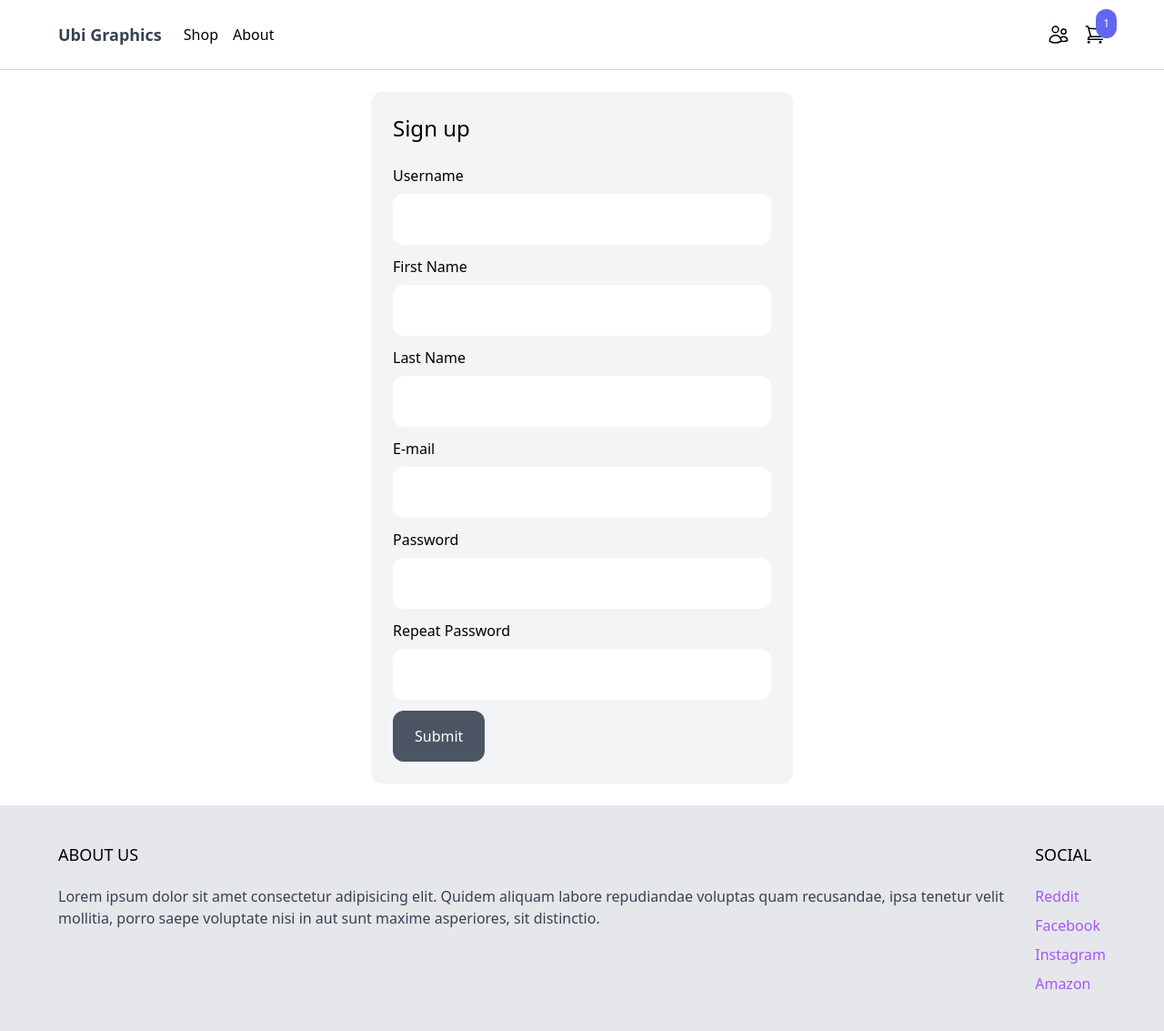
After one commit to lusteroak/django_ecommerce, a Django app: template ubi_graphics/core/templates/core/signup.html in a window 1280 px wide. The commit adds this page. Shown: the whole page at 91% size. Run offline with Django 4.2, Linux system fonts and the light colour scheme; the template is opened without the code that fills it: most values are stand-ins (such as "Sample title", 1, 10 or a date in 2020); some libraries are stand-ins or nearby versions.

Commit message:
add signup and login

```diff
--- a/ubi_graphics/core/templates/core/base.html
+++ b/ubi_graphics/core/templates/core/base.html
@@ -15,6 +15,9 @@
                 <ul class="flex items-center space-x-4">
                     <li><a href="{% url 'shop' %}">Shop</a></li>
                     <li><a href="#">About</a></li>
+                    {% if request.user.is_authenticated %}
+                        <li><a href="{% url 'logout' %}">Log Out</a></li>
+                    {% endif %}
                 </ul>
             </div>
             <div class="menu-right flex items-center space-x-4">
--- /dev/null
+++ b/ubi_graphics/core/templates/core/signup.html
@@ -0,0 +1,54 @@
+{% extends 'core/base.html' %}
+{% block content %}
+<div class="max-w-lg mx-auto flex flex-wrap p-6">
+    <div class="w-full bg-gray-100 p-6 rounded-xl">
+        <h1 class="mb-6 text-2xl">Sign up</h1>
+
+        <form method="post" action="." class="space-y-3">
+            {% csrf_token %}
+
+            <div>
+                <label>Username</label>
+                <input type="text" name="username" class="w-full mt-2 py-4 px-6 bg-white rounded-xl">
+            </div>
+            <div>
+                <label>First Name</label>
+                <input type="text" name="first_name" class="w-full mt-2 py-4 px-6 bg-white rounded-xl">
+            </div>
+            <div>
+                <label>Last Name</label>
+                <input type="text" name="last_name" class="w-full mt-2 py-4 px-6 bg-white rounded-xl">
+            </div>
+            <div>
+                <label>E-mail</label>
+                <input type="email" name="email" class="w-full mt-2 py-4 px-6 bg-white rounded-xl">
+            </div>
+            <div>
+                <label>Password</label>
+                <input type="password" name="password1" class="w-full mt-2 py-4 px-6 bg-white rounded-xl">
+            </div>
+            <div>
+                <label>Repeat Password</label>
+                <input type="password" name="password2" class="w-full mt-2 py-4 px-6 bg-white rounded-xl">
+            </div>
+            {% if form.errors %}
+                {% for field in form %}
+                    {% for error in field.errors %}
+                        <div class="p-6 bg-red-200 text-red-800 rounded-xl">
+                            <p>{{ error|escape}}</p>
+                        </div>
+                    {% endfor %}
+                {% endfor %}
+                {% for error in form.non_field_errors %}
+                    <div class="p-6 bg-red-200 text-red-800 rounded-xl">
+                        <p>{{ error|escape}}</p>
+                    </div>
+                {% endfor%}
+            {% endif %}
+            <div>
+                <button class="py-4 px-6 rounded-xl text-white bg-gray-600 hover:bg-yellow-600">Submit</button>
+            </div>
+        </form>
+    </div>
+</div>
+{% endblock %}
--- a/ubi_graphics/product/templates/product/partials/product_list_item.html
+++ b/ubi_graphics/product/templates/product/partials/product_list_item.html
@@ -1,6 +1,6 @@
 <div class="w-full md:w-1/3 xl:w-1/4 p-6">
     <a href="{% url 'product' product.slug %}">
-        <img class="rounded-xl hover:shadow-lg" src="{{product.imageUrl}}" alt="">
+        <img class="rounded-xl hover:shadow-lg" src="{{product.get_thumbnail}}" alt="">
     </a>
 
     <div class="pt-3 flex items-center justify-between">
--- a/ubi_graphics/product/templates/product/product.html
+++ b/ubi_graphics/product/templates/product/product.html
@@ -3,7 +3,7 @@
 <div class="max-w-6xl mx-auto flex flex-wrap py-6 px-6 xl:px-0">
     {% if product %}
     <div class="images w-full mb-6 lg:mb-0 lg:w-3/5">
-        <img class="rounded-xl" src="{{ product.imageUrl }}">
+        <img class="rounded-xl" src="{{product.image.url}}">
     </div>
     <div class="information w-full lg:w-2/5 lg:p-6">
 
--- a/ubi_graphics/ubi_graphics/settings.py
+++ b/ubi_graphics/ubi_graphics/settings.py
@@ -123,6 +123,8 @@ USE_TZ = True
 # https://docs.djangoproject.com/en/4.0/howto/static-files/
 
 STATIC_URL = 'static/'
+MEDIA_URL = '/media/'
+MEDIA_ROOT = BASE_DIR / 'media/'
 
 # Default primary key field type
 # https://docs.djangoproject.com/en/4.0/ref/settings/#default-auto-field
```
Also changed, not shown: ubi_graphics/core/forms.py (added, +14 -0 lines), ubi_graphics/core/templates/core/login.html (added, +24 -0 lines), ubi_graphics/core/views.py (+21 -1 lines), ubi_graphics/product/models.py (+32 -1 lines), ubi_graphics/ubi_graphics/urls.py (+8 -2 lines), ubi_graphics/product/migrations/0004_product_image.py (added), ubi_graphics/product/migrations/0005_product_thumbnail.py (added), ubi_graphics/product/migrations/0006_alter_product_imageurl.py (added).
